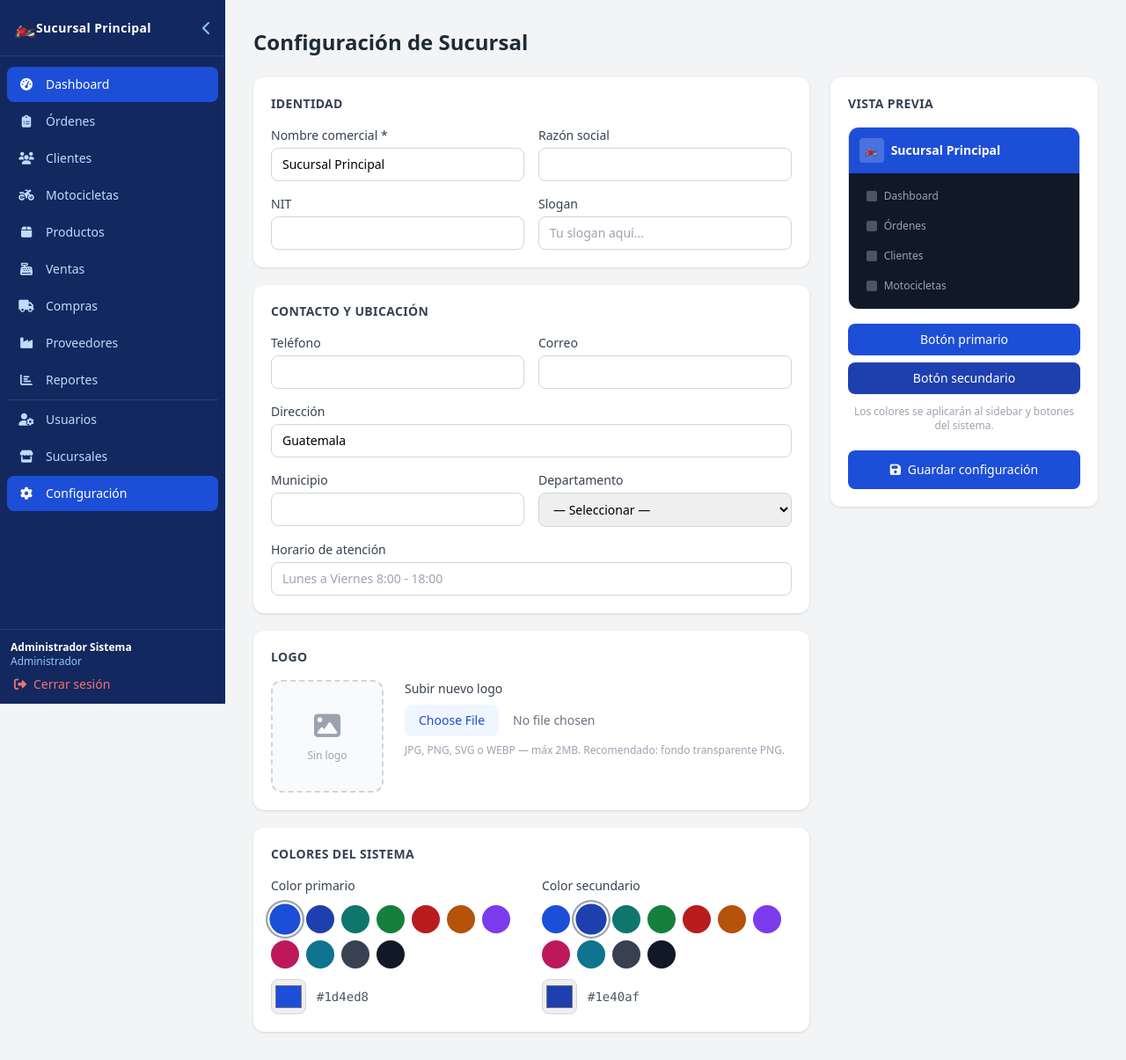
After one commit to edwinmaz1997/Motoservicio, a PHP site: page /pages/configuracion/index.php in a window 1280 px wide. The commit adds this page. Shown: the whole page at 88% size. Run offline with PHP 8.4, Linux system fonts and the light colour scheme; a user stored in the database is signed in; data comes from the database, SQL or seed files in the repository; both versions use the stored data as it was after the commit; some libraries are stand-ins or nearby versions.

Commit message:
feat: configuración de sucursal — logo, colores, datos, aplica dinámicamente en sidebar

```diff
--- a/includes/header.php
+++ b/includes/header.php
@@ -6,6 +6,18 @@ require_once __DIR__ . '/../includes/helpers.php';
 requireLogin();
 refreshSession();
 $user  = currentUser();
+
+// Cargar config de sucursal para colores y logo
+$_sucConfig = [];
+if (!empty($user['sucursal_id'])) {
+    $_sucStmt = getDB()->prepare("SELECT * FROM sucursales WHERE id=?");
+    $_sucStmt->execute([$user['sucursal_id']]);
+    $_sucConfig = $_sucStmt->fetch() ?: [];
+}
+$_colorPrim = $_sucConfig['color_primario'] ?? '#1d4ed8';
+$_colorSec  = $_sucConfig['color_secundario'] ?? '#1e40af';
+$_logoPath  = $_sucConfig['logo_path'] ?? null;
+$_appName   = $_sucConfig['nombre'] ?? APP_NAME;
 $flash = getFlash();
 global $ROLES;
 $currentFile = basename($_SERVER['PHP_SELF']);
@@ -30,6 +42,15 @@ function navActive($dir) {
     <style>
         [x-cloak] { display: none !important; }
         body { overflow-x: hidden; }
+        :root {
+            --cp: <?= $_colorPrim ?>;
+            --cs: <?= $_colorSec ?>;
+        }
+        aside { background-color: color-mix(in srgb, var(--cp) 30%, #0f172a) !important; }
+        aside .border-blue-800 { border-color: rgba(255,255,255,0.1) !important; }
+        aside nav a.bg-blue-700, aside nav a.active { background-color: var(--cp) !important; }
+        aside nav a:hover { background-color: color-mix(in srgb, var(--cp) 60%, transparent) !important; }
+        header.lg\:hidden { background-color: color-mix(in srgb, var(--cp) 30%, #0f172a) !important; }
     </style>
 </head>
 <body class="bg-gray-100 font-sans" x-data="{ sidebarOpen: window.innerWidth >= 1024, mobileOpen: false }" @resize.window="sidebarOpen = window.innerWidth >= 1024">
@@ -49,8 +70,12 @@ function navActive($dir) {
 
     <!-- Logo -->
     <div class="flex items-center justify-between px-4 py-4 border-b border-blue-800 min-h-[64px]">
-        <span x-show="sidebarOpen || mobileOpen" class="text-xl font-bold tracking-wide truncate">🏍️ DIAZ</span>
-        <span x-show="!sidebarOpen && !mobileOpen" class="text-xl">🏍️</span>
+        <?php if ($_logoPath): ?>
+        <img src="<?= BASE_URL ?>/<?= sanitize($_logoPath) ?>" alt="Logo" class="w-8 h-8 object-contain rounded flex-shrink-0">
+        <?php else: ?>
+        <span class="text-xl flex-shrink-0">🏍️</span>
+        <?php endif; ?>
+        <span x-show="sidebarOpen || mobileOpen" class="text-sm font-bold tracking-wide truncate"><?= sanitize($_appName) ?></span>
         <button @click="sidebarOpen = !sidebarOpen" class="text-blue-300 hover:text-white hidden lg:block ml-auto">
             <i :class="sidebarOpen ? 'fas fa-chevron-left' : 'fas fa-chevron-right'"></i>
         </button>
@@ -90,7 +115,9 @@ function navActive($dir) {
         $adminLinks = [
             ['usuarios',   '/pages/usuarios/',   'fa-user-cog', 'Usuarios'],
             ['sucursales', '/pages/sucursales/', 'fa-store',    'Sucursales'],
+            ['configuracion','/pages/configuracion/','fa-cog','Configuración'],
         ];
+
         foreach ($adminLinks as [$dir, $path, $icon, $label]):
             $active = navActive($dir) ? 'bg-blue-700 text-white' : 'text-blue-200 hover:bg-blue-800 hover:text-white';
         ?>
@@ -122,7 +149,8 @@ function navActive($dir) {
     <button @click="mobileOpen=true" class="text-white text-xl">
         <i class="fas fa-bars"></i>
     </button>
-    <span class="font-bold text-lg">🏍️ DIAZ</span>
+    <?php if ($_logoPath): ?><img src="<?= BASE_URL ?>/<?= sanitize($_logoPath) ?>" alt="Logo" class="w-7 h-7 object-contain rounded"><?php else: ?><span>🏍️</span><?php endif; ?>
+    <span class="font-bold text-base truncate"><?= sanitize($_appName) ?></span>
     <div class="ml-auto text-sm text-blue-300"><?= sanitize($user['nombre']) ?></div>
 </header>
 
--- /dev/null
+++ b/pages/configuracion/index.php
@@ -0,0 +1,316 @@
+<?php
+require_once __DIR__ . '/../../config/config.php';
+require_once __DIR__ . '/../../config/database.php';
+require_once __DIR__ . '/../../includes/auth.php';
+require_once __DIR__ . '/../../includes/helpers.php';
+requireLogin();
+refreshSession();
+$user = currentUser();
+requireRol(ROL_ADMIN);
+
+$db  = getDB();
+$suc = $user['sucursal_id'];
+
+// Cargar datos actuales
+$stmt = $db->prepare("SELECT * FROM sucursales WHERE id = ?");
+$stmt->execute([$suc]);
+$sucursal = $stmt->fetch();
+
+$errors  = [];
+$success = false;
+
+if ($_SERVER['REQUEST_METHOD'] === 'POST') {
+    $action = $_POST['action'] ?? 'info';
+
+    if ($action === 'info') {
+        $nombre       = trim($_POST['nombre']        ?? '');
+        $razonSocial  = trim($_POST['razon_social']  ?? '');
+        $nit          = trim($_POST['nit']           ?? '');
+        $telefono     = trim($_POST['telefono']      ?? '');
+        $correo       = trim($_POST['correo']        ?? '');
+        $direccion    = trim($_POST['direccion']     ?? '');
+        $municipio    = trim($_POST['municipio']     ?? '');
+        $departamento = trim($_POST['departamento']  ?? '');
+        $slogan       = trim($_POST['slogan']        ?? '');
+        $horario      = trim($_POST['horario']       ?? '');
+        $colorPrim    = trim($_POST['color_primario']   ?? '#1d4ed8');
+        $colorSec     = trim($_POST['color_secundario'] ?? '#1e40af');
+
+        if (!$nombre) $errors[] = 'El nombre es requerido.';
+
+        // Subir logo si viene
+        $logoPath = $sucursal['logo_path'] ?? null;
+        if (!empty($_FILES['logo']['name'])) {
+            $ext = strtolower(pathinfo($_FILES['logo']['name'], PATHINFO_EXTENSION));
+            if (!in_array($ext, ['jpg','jpeg','png','svg','webp'])) {
+                $errors[] = 'Formato de logo no válido. Usar JPG, PNG, SVG o WEBP.';
+            } elseif ($_FILES['logo']['size'] > 2 * 1024 * 1024) {
+                $errors[] = 'El logo no debe superar 2MB.';
+            } else {
+                $filename = 'logo_' . $suc . '_' . time() . '.' . $ext;
+                $dest     = __DIR__ . '/../../uploads/logos/' . $filename;
+                if (move_uploaded_file($_FILES['logo']['tmp_name'], $dest)) {
+                    // Borrar logo anterior
+                    if ($logoPath && file_exists(__DIR__ . '/../../uploads/logos/' . basename($logoPath))) {
+                        @unlink(__DIR__ . '/../../uploads/logos/' . basename($logoPath));
+                    }
+                    $logoPath = 'uploads/logos/' . $filename;
+                } else {
+                    $errors[] = 'No se pudo guardar el logo.';
+                }
+            }
+        }
+
+        // Eliminar logo
+        if (isset($_POST['eliminar_logo']) && $logoPath) {
+            @unlink(__DIR__ . '/../../uploads/logos/' . basename($logoPath));
+            $logoPath = null;
+        }
+
+        if (empty($errors)) {
+            $db->prepare("UPDATE sucursales SET nombre=?,razon_social=?,nit=?,telefono=?,correo=?,direccion=?,municipio=?,departamento=?,slogan=?,horario=?,color_primario=?,color_secundario=?,logo_path=? WHERE id=?")
+               ->execute([$nombre,$razonSocial,$nit,$telefono,$correo,$direccion,$municipio,$departamento,$slogan,$horario,$colorPrim,$colorSec,$logoPath,$suc]);
+
+            flashMessage('success', 'Configuración guardada.');
+            header('Location: index.php'); exit;
+        }
+    }
+}
+
+// Recargar
+$stmt->execute([$suc]);
+$sucursal = $stmt->fetch();
+
+$pageTitle = 'Configuración de Sucursal';
+require_once __DIR__ . '/../../includes/header.php';
+
+$colores = [
+    '#1d4ed8' => 'Azul',
+    '#1e40af' => 'Azul oscuro',
+    '#0f766e' => 'Verde azulado',
+    '#15803d' => 'Verde',
+    '#b91c1c' => 'Rojo',
+    '#b45309' => 'Ámbar',
+    '#7c3aed' => 'Morado',
+    '#be185d' => 'Rosa',
+    '#0e7490' => 'Cian',
+    '#374151' => 'Gris oscuro',
+    '#111827' => 'Negro',
+];
+?>
+
+<div class="flex items-center gap-3 mb-6">
+    <h1 class="text-xl lg:text-2xl font-bold text-gray-800">Configuración de Sucursal</h1>
+</div>
+
+<?php if ($errors): ?>
+<div class="bg-red-50 border border-red-300 text-red-700 px-4 py-3 rounded-lg text-sm mb-5">
+    <?php foreach ($errors as $e): ?><div><?= sanitize($e) ?></div><?php endforeach; ?>
+</div>
+<?php endif; ?>
+
+<form method="POST" enctype="multipart/form-data" x-data="{ colorPrim: '<?= sanitize($sucursal['color_primario'] ?? '#1d4ed8') ?>', colorSec: '<?= sanitize($sucursal['color_secundario'] ?? '#1e40af') ?>' }">
+<input type="hidden" name="action" value="info">
+
+<div class="grid grid-cols-1 lg:grid-cols-3 gap-6">
+
+    <!-- Columna principal -->
+    <div class="lg:col-span-2 space-y-5">
+
+        <!-- Identidad -->
+        <div class="bg-white rounded-xl shadow p-5">
+            <h2 class="font-semibold text-gray-700 mb-4 text-sm uppercase tracking-wide">Identidad</h2>
+            <div class="grid grid-cols-1 sm:grid-cols-2 gap-4">
+                <div>
+                    <label class="block text-sm font-medium text-gray-700 mb-1">Nombre comercial *</label>
+                    <input type="text" name="nombre" value="<?= sanitize($sucursal['nombre'] ?? '') ?>" required
+                           class="w-full border border-gray-300 rounded-lg px-3 py-2 text-sm focus:outline-none focus:ring-2 focus:ring-blue-500">
+                </div>
+                <div>
+                    <label class="block text-sm font-medium text-gray-700 mb-1">Razón social</label>
+                    <input type="text" name="razon_social" value="<?= sanitize($sucursal['razon_social'] ?? '') ?>"
+                           class="w-full border border-gray-300 rounded-lg px-3 py-2 text-sm focus:outline-none focus:ring-2 focus:ring-blue-500">
+                </div>
+                <div>
+                    <label class="block text-sm font-medium text-gray-700 mb-1">NIT</label>
+                    <input type="text" name="nit" value="<?= sanitize($sucursal['nit'] ?? '') ?>"
+                           class="w-full border border-gray-300 rounded-lg px-3 py-2 text-sm focus:outline-none focus:ring-2 focus:ring-blue-500">
+                </div>
+                <div>
+                    <label class="block text-sm font-medium text-gray-700 mb-1">Slogan</label>
+                    <input type="text" name="slogan" value="<?= sanitize($sucursal['slogan'] ?? '') ?>" placeholder="Tu slogan aquí..."
+                           class="w-full border border-gray-300 rounded-lg px-3 py-2 text-sm focus:outline-none focus:ring-2 focus:ring-blue-500">
+                </div>
+            </div>
+        </div>
+
+        <!-- Contacto -->
+        <div class="bg-white rounded-xl shadow p-5">
+            <h2 class="font-semibold text-gray-700 mb-4 text-sm uppercase tracking-wide">Contacto y Ubicación</h2>
+            <div class="grid grid-cols-1 sm:grid-cols-2 gap-4">
+                <div>
+                    <label class="block text-sm font-medium text-gray-700 mb-1">Teléfono</label>
+                    <input type="text" name="telefono" value="<?= sanitize($sucursal['telefono'] ?? '') ?>"
+                           class="w-full border border-gray-300 rounded-lg px-3 py-2 text-sm focus:outline-none focus:ring-2 focus:ring-blue-500">
+                </div>
+                <div>
+                    <label class="block text-sm font-medium text-gray-700 mb-1">Correo</label>
+                    <input type="email" name="correo" value="<?= sanitize($sucursal['correo'] ?? '') ?>"
+                           class="w-full border border-gray-300 rounded-lg px-3 py-2 text-sm focus:outline-none focus:ring-2 focus:ring-blue-500">
+                </div>
+                <div class="sm:col-span-2">
+                    <label class="block text-sm font-medium text-gray-700 mb-1">Dirección</label>
+                    <input type="text" name="direccion" value="<?= sanitize($sucursal['direccion'] ?? '') ?>"
+                           class="w-full border border-gray-300 rounded-lg px-3 py-2 text-sm focus:outline-none focus:ring-2 focus:ring-blue-500">
+                </div>
+                <div>
+                    <label class="block text-sm font-medium text-gray-700 mb-1">Municipio</label>
+                    <input type="text" name="municipio" value="<?= sanitize($sucursal['municipio'] ?? '') ?>"
+                           class="w-full border border-gray-300 rounded-lg px-3 py-2 text-sm focus:outline-none focus:ring-2 focus:ring-blue-500">
+                </div>
+                <div>
+                    <label class="block text-sm font-medium text-gray-700 mb-1">Departamento</label>
+                    <select name="departamento" class="w-full border border-gray-300 rounded-lg px-3 py-2 text-sm focus:outline-none focus:ring-2 focus:ring-blue-500">
+                        <option value="">— Seleccionar —</option>
+                        <?php
+                        $deptos = ['Alta Verapaz','Baja Verapaz','Chimaltenango','Chiquimula','El Progreso','Escuintla','Guatemala','Huehuetenango','Izabal','Jalapa','Jutiapa','Petén','Quetzaltenango','Quiché','Retalhuleu','Sacatepéquez','San Marcos','Santa Rosa','Sololá','Suchitepéquez','Totonicapán','Zacapa'];
+                        foreach ($deptos as $d):
+                        ?>
+                        <option value="<?= $d ?>" <?= ($sucursal['departamento']??'')===$d?'selected':'' ?>><?= $d ?></option>
+                        <?php endforeach; ?>
+                    </select>
+                </div>
+                <div class="sm:col-span-2">
+                    <label class="block text-sm font-medium text-gray-700 mb-1">Horario de atención</label>
+                    <input type="text" name="horario" value="<?= sanitize($sucursal['horario'] ?? '') ?>" placeholder="Lunes a Viernes 8:00 - 18:00"
+                           class="w-full border border-gray-300 rounded-lg px-3 py-2 text-sm focus:outline-none focus:ring-2 focus:ring-blue-500">
+                </div>
+            </div>
+        </div>
+
+        <!-- Logo -->
+        <div class="bg-white rounded-xl shadow p-5">
+            <h2 class="font-semibold text-gray-700 mb-4 text-sm uppercase tracking-wide">Logo</h2>
+            <div class="flex items-start gap-6 flex-wrap">
+                <!-- Preview actual -->
+                <div class="flex-shrink-0">
+                    <?php if (!empty($sucursal['logo_path'])): ?>
+                    <div class="w-32 h-32 border-2 border-gray-200 rounded-xl overflow-hidden bg-gray-50 flex items-center justify-center">
+                        <img src="<?= BASE_URL ?>/<?= sanitize($sucursal['logo_path']) ?>" alt="Logo" class="max-w-full max-h-full object-contain p-2">
+                    </div>
+                    <label class="flex items-center gap-2 mt-2 text-xs text-red-500 cursor-pointer hover:text-red-700">
+                        <input type="checkbox" name="eliminar_logo" value="1"> Eliminar logo
+                    </label>
+                    <?php else: ?>
+                    <div class="w-32 h-32 border-2 border-dashed border-gray-300 rounded-xl bg-gray-50 flex flex-col items-center justify-center text-gray-400">
+                        <i class="fas fa-image text-3xl mb-2"></i>
+                        <span class="text-xs">Sin logo</span>
+                    </div>
+                    <?php endif; ?>
+                </div>
+                <!-- Upload -->
+                <div class="flex-1 min-w-48">
+                    <label class="block text-sm font-medium text-gray-700 mb-2">Subir nuevo logo</label>
+                    <input type="file" name="logo" accept=".jpg,.jpeg,.png,.svg,.webp"
+                           class="block w-full text-sm text-gray-500 file:mr-4 file:py-2 file:px-4 file:rounded-lg file:border-0 file:text-sm file:font-medium file:bg-blue-50 file:text-blue-700 hover:file:bg-blue-100">
+                    <p class="text-xs text-gray-400 mt-2">JPG, PNG, SVG o WEBP — máx 2MB. Recomendado: fondo transparente PNG.</p>
+                </div>
+            </div>
+        </div>
+
+        <!-- Colores -->
+        <div class="bg-white rounded-xl shadow p-5">
+            <h2 class="font-semibold text-gray-700 mb-4 text-sm uppercase tracking-wide">Colores del sistema</h2>
+            <div class="grid grid-cols-1 sm:grid-cols-2 gap-6">
+                <div>
+                    <label class="block text-sm font-medium text-gray-700 mb-3">Color primario</label>
+                    <div class="flex flex-wrap gap-2 mb-3">
+                        <?php foreach ($colores as $hex => $nombre): ?>
+                        <button type="button"
+                                @click="colorPrim = '<?= $hex ?>'"
+                                :class="colorPrim === '<?= $hex ?>' ? 'ring-2 ring-offset-2 ring-gray-400 scale-110' : ''"
+                                class="w-8 h-8 rounded-full transition-transform"
+                                style="background-color: <?= $hex ?>"
+                                title="<?= $nombre ?>">
+                        </button>
+                        <?php endforeach; ?>
+                    </div>
+                    <div class="flex items-center gap-3">
+                        <input type="color" x-model="colorPrim" name="color_primario"
+                               class="w-10 h-10 rounded-lg border border-gray-300 cursor-pointer p-0.5">
+                        <span class="text-sm font-mono text-gray-600" x-text="colorPrim"></span>
+                    </div>
+                </div>
+                <div>
+                    <label class="block text-sm font-medium text-gray-700 mb-3">Color secundario</label>
+                    <div class="flex flex-wrap gap-2 mb-3">
+                        <?php foreach ($colores as $hex => $nombre): ?>
+                        <button type="button"
+                                @click="colorSec = '<?= $hex ?>'"
+                                :class="colorSec === '<?= $hex ?>' ? 'ring-2 ring-offset-2 ring-gray-400 scale-110' : ''"
+                                class="w-8 h-8 rounded-full transition-transform"
+                                style="background-color: <?= $hex ?>"
+                                title="<?= $nombre ?>">
+                        </button>
+                        <?php endforeach; ?>
+                    </div>
+                    <div class="flex items-center gap-3">
+                        <input type="color" x-model="colorSec" name="color_secundario"
+                               class="w-10 h-10 rounded-lg border border-gray-300 cursor-pointer p-0.5">
+                        <span class="text-sm font-mono text-gray-600" x-text="colorSec"></span>
+                    </div>
+                </div>
+            </div>
+        </div>
+
+    </div>
+
+    <!-- Preview sidebar -->
+    <div>
+        <div class="bg-white rounded-xl shadow p-5 sticky top-6">
+            <h2 class="font-semibold text-gray-700 mb-4 text-sm uppercase tracking-wide">Vista previa</h2>
+
+            <!-- Mini sidebar preview -->
+            <div class="rounded-xl overflow-hidden border border-gray-200 mb-4">
+                <div class="px-3 py-3 flex items-center gap-2" :style="'background-color: ' + colorPrim">
+                    <?php if (!empty($sucursal['logo_path'])): ?>
+                    <img src="<?= BASE_URL ?>/<?= sanitize($sucursal['logo_path']) ?>" class="w-7 h-7 object-contain rounded" alt="">
+                    <?php else: ?>
+                    <div class="w-7 h-7 rounded bg-white bg-opacity-20 flex items-center justify-center text-white text-xs font-bold">
+                        🏍️
+                    </div>
+                    <?php endif; ?>
+                    <span class="text-white text-sm font-bold truncate"><?= sanitize($sucursal['nombre'] ?? 'DIAZ') ?></span>
+                </div>
+                <div class="p-3 space-y-1.5 bg-gray-900">
+                    <?php foreach (['Dashboard','Órdenes','Clientes','Motocicletas'] as $item): ?>
+                    <div class="flex items-center gap-2 px-2 py-1.5 rounded text-gray-400 text-xs">
+                        <div class="w-3 h-3 rounded-sm bg-gray-600"></div>
+                        <?= $item ?>
+                    </div>
+                    <?php endforeach; ?>
+                </div>
+            </div>
+
+            <!-- Preview botón -->
+            <div class="space-y-2">
+                <div class="w-full py-2 rounded-lg text-white text-sm text-center font-medium" :style="'background-color: ' + colorPrim">
+                    Botón primario
+                </div>
+                <div class="w-full py-2 rounded-lg text-white text-sm text-center font-medium" :style="'background-color: ' + colorSec">
+                    Botón secundario
+                </div>
+            </div>
+
+            <p class="text-xs text-gray-400 mt-3 text-center">Los colores se aplicarán al sidebar y botones del sistema.</p>
+
+            <button type="submit" class="mt-5 w-full bg-blue-700 text-white py-3 rounded-lg hover:bg-blue-800 font-medium text-sm transition">
+                <i class="fas fa-save mr-1"></i> Guardar configuración
+            </button>
+        </div>
+    </div>
+
+</div>
+</form>
+
+<?php require_once __DIR__ . '/../../includes/footer.php'; ?>
```
Also changed, not shown: config/database.sql (+14 -0 lines), pages/configuracion/.htaccess (added).
